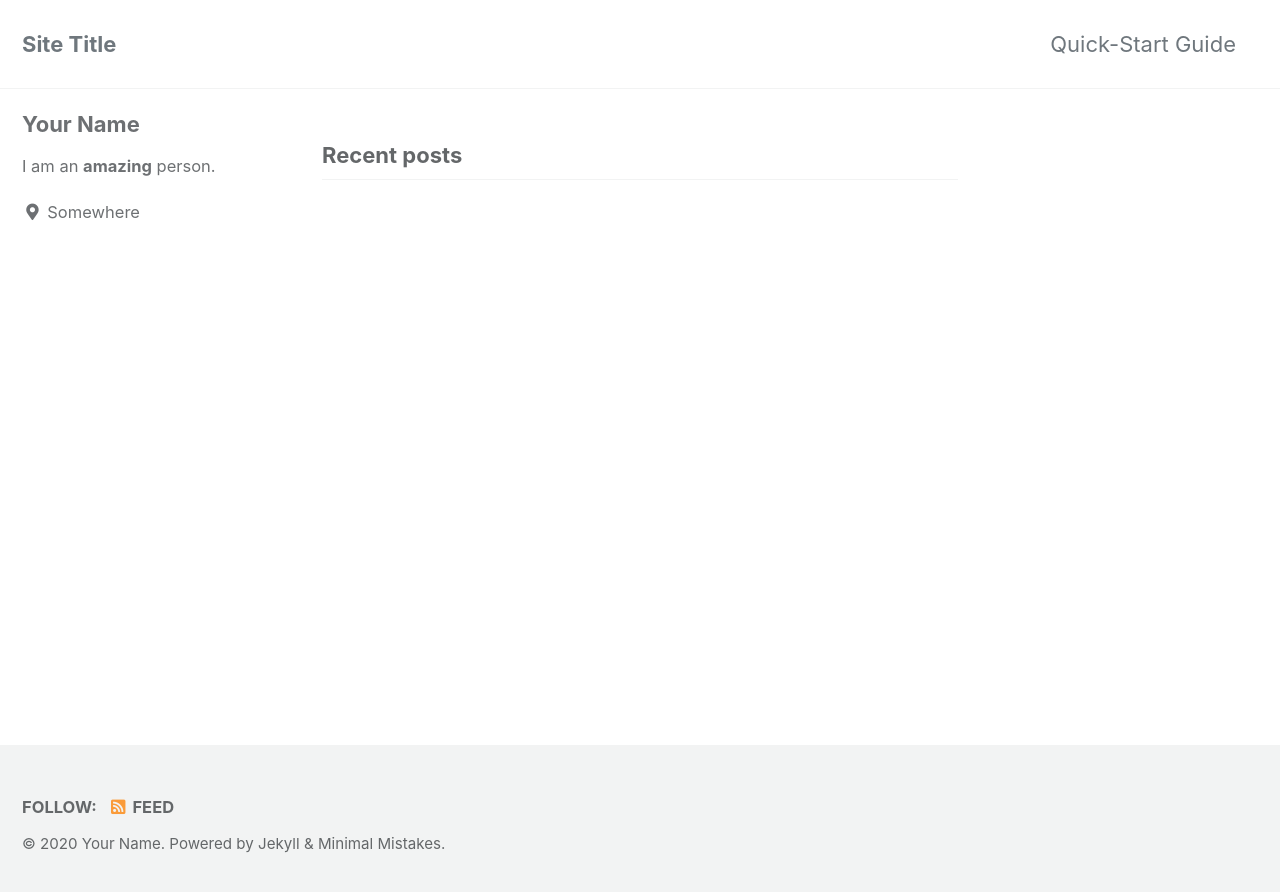
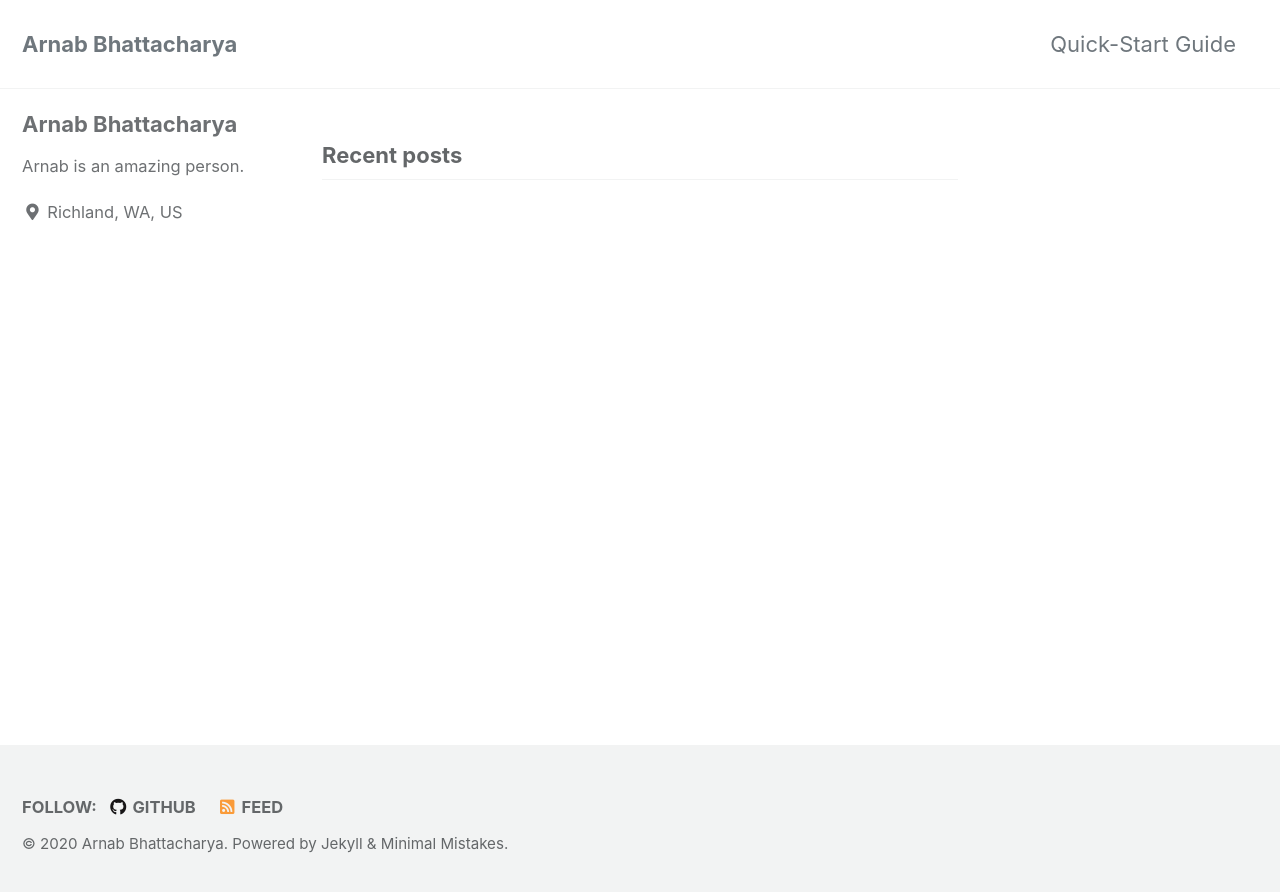
Before and after one commit to cfcarnabiitkgp/cfcarnabiitkgp.github.io, a Jekyll site: the page built from index.html, in a window 1280 px wide. Shown: the top 892 px of the page. Built offline with Jekyll 4.4.1, drawn with Linux system fonts in a browser that asks for light colours; cached includes are drawn as plain includes; the list of posts is cut into pages by our own code.

Commit message:
new change

```diff
--- a/_config.yml
+++ b/_config.yml
@@ -16,11 +16,11 @@ minimal_mistakes_skin    : "default" # "air", "aqua", "contrast", "dark", "dirt"
 
 # Site Settings
 locale                   : "en-US"
-title                    : "Site Title"
+title                    : "Arnab Bhattacharya"
 title_separator          : "-"
 subtitle                 : # site tagline that appears below site title in masthead
-name                     : "Your Name"
-description              : "An amazing website."
+name                     : "Arnab Bhattacharya"
+description              : "Personal Website."
 url                      : # the base hostname & protocol for your site e.g. "https://mmistakes.github.io"
 baseurl                  : # the subpath of your site, e.g. "/blog"
 repository               : # GitHub username/repo-name e.g. "mmistakes/minimal-mistakes"
@@ -93,10 +93,10 @@ analytics:
 
 # Site Author
 author:
-  name             : "Your Name"
+  name             : "Arnab Bhattacharya"
   avatar           : # path of avatar image, e.g. "/assets/images/bio-photo.jpg"
-  bio              : "I am an **amazing** person."
-  location         : "Somewhere"
+  bio              : "Arnab is an amazing person."
+  location         : "Richland, WA, US"
   email            :
   links:
     - label: "Email"
@@ -121,15 +121,15 @@ author:
 # Site Footer
 footer:
   links:
-    - label: "Twitter"
-      icon: "fab fa-fw fa-twitter-square"
+    - #label: "Twitter"
+      #icon: "fab fa-fw fa-twitter-square"
       # url:
     - label: "Facebook"
       icon: "fab fa-fw fa-facebook-square"
       # url:
     - label: "GitHub"
       icon: "fab fa-fw fa-github"
-      # url:
+      url: https://github.com/cfcarnabiitkgp
     - label: "GitLab"
       icon: "fab fa-fw fa-gitlab"
       # url:
@@ -279,3 +279,11 @@ defaults:
       comments: # true
       share: true
       related: true
+
+# Pages
+  - scope:
+      path: ""
+      type: pages
+    values:
+      layout: single
+      author_profile: true
```
